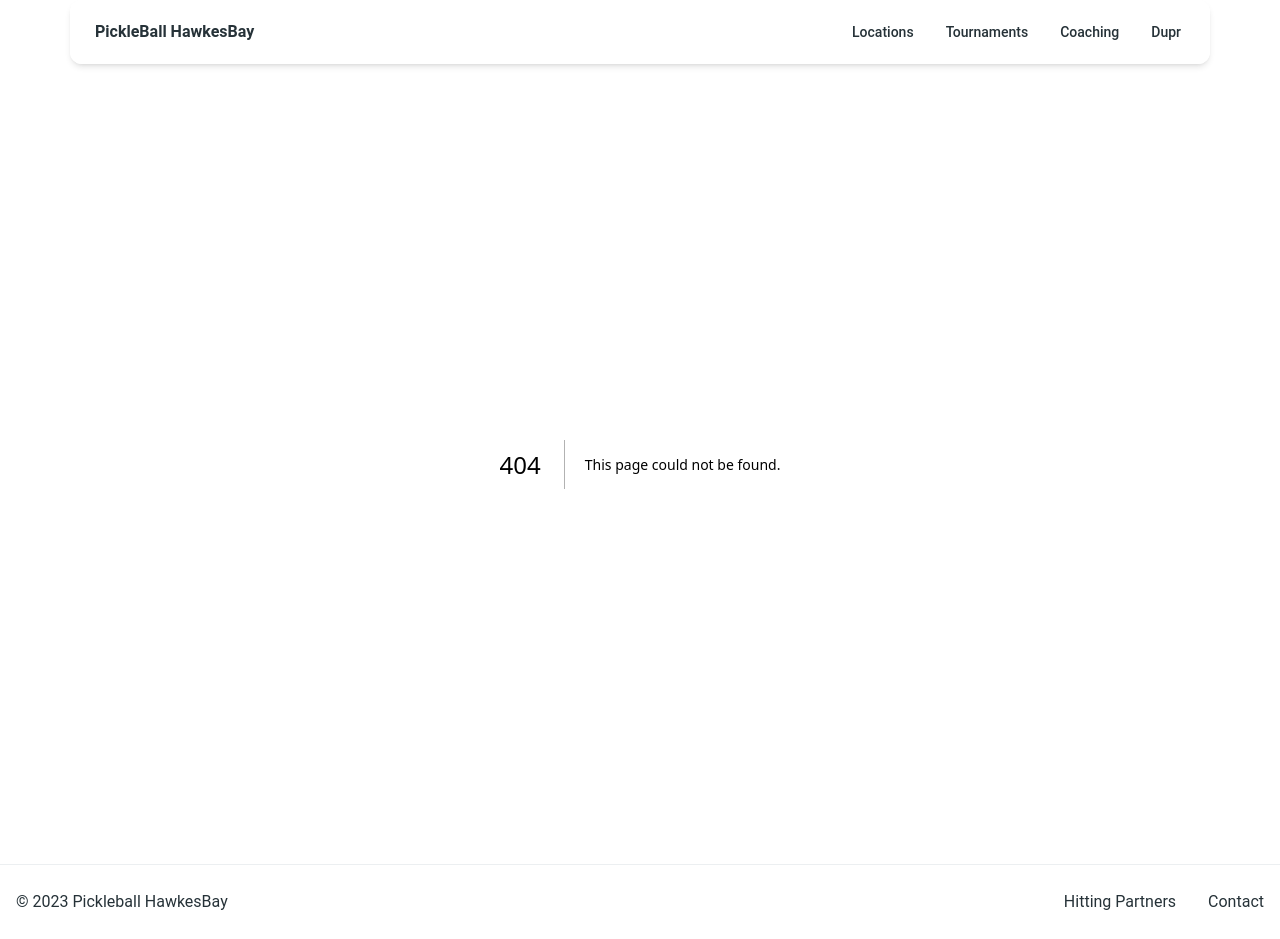
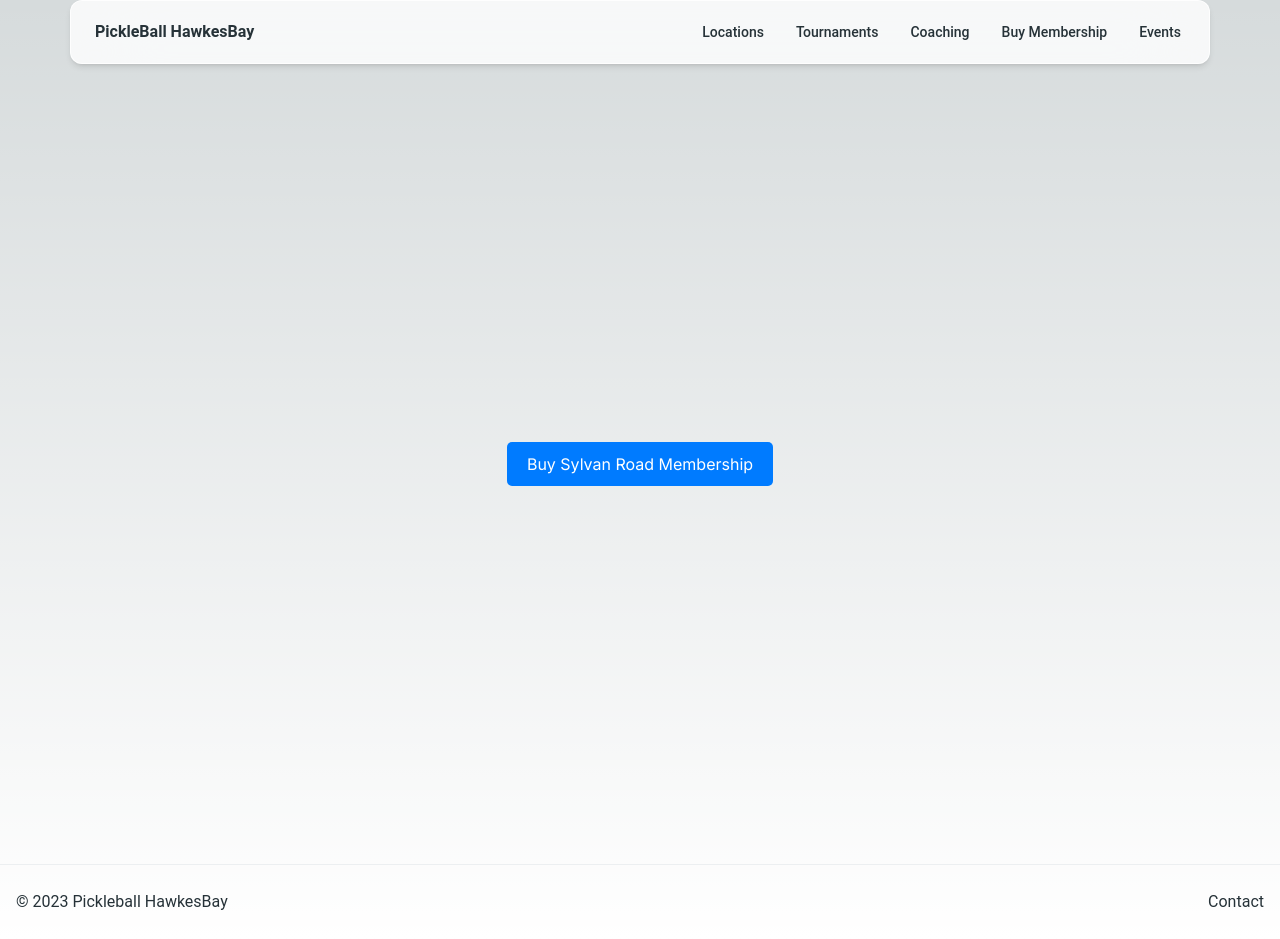
Before and after one commit to tom-mcIvor/pickleball-hawkes-bay, a Next.js app: page /new-membership in a window 1280 px wide. Before the commit this address had no page. Built offline with nearby package versions, Linux system fonts and the light colour scheme.

Commit message:
Update The League page structure and reduce white space

```diff
--- /dev/null
+++ b/src/app/events/the-league/page.tsx
@@ -0,0 +1,26 @@
+'use client';
+
+import React from 'react';
+import TheLeague from '@/components/TheLeague';
+import Script from 'next/script';
+
+const TheLeaguePage: React.FC = () => {
+  return (
+    <main className="flex min-h-screen flex-col items-center justify-center">
+      <div className="container">
+        <Script src="https://www.googletagmanager.com/gtag/js?id=G-4CYW9JNJ5Y" />
+        <Script id="google-analytics">
+          {`
+            window.dataLayer = window.dataLayer || [];
+            function gtag(){dataLayer.push(arguments);}
+            gtag('js', new Date());
+            gtag('config', 'G-4CYW9JNJ5Y');
+          `}
+        </Script>
+      </div>
+      <TheLeague />
+    </main>
+  );
+};
+
+export default TheLeaguePage;
--- /dev/null
+++ b/src/app/new-membership/page.tsx
@@ -0,0 +1,10 @@
+import React from 'react';
+import NewMembership from '@/components/NewMembership';
+
+export default function NewMembershipPage() {
+  return (
+    <main className="flex min-h-screen flex-col items-center justify-center p-24">
+      <NewMembership />
+    </main>
+  );
+}
--- /dev/null
+++ b/src/components/Events.tsx
@@ -0,0 +1,16 @@
+import React from 'react';
+
+function Events() {
+  return (
+    <div className="events-container">
+      <h2>Upcoming Events</h2>
+      <ul>
+        <li>Event 1 - Date & Time</li>
+        <li>Event 2 - Date & Time</li>
+        <li>Event 3 - Date & Time</li>
+      </ul>
+    </div>
+  );
+}
+
+export default Events;
--- a/src/components/Footer.tsx
+++ b/src/components/Footer.tsx
@@ -8,16 +8,6 @@ function Footer() {
         &copy; 2023 Pickleball HawkesBay
       </Typography>
       <ul className="flex flex-wrap items-center gap-y-2 gap-x-8">
-        <li>
-          <Typography
-            as="a"
-            href="hittingpartners"
-            color="blue-gray"
-            className="font-normal transition-colors hover:text-blue-500 focus:text-blue-500"
-          >
-            Hitting Partners
-          </Typography>
-        </li>
         <li>
           <Typography
             as="a"
--- a/src/components/HomeContent.tsx
+++ b/src/components/HomeContent.tsx
@@ -9,17 +9,8 @@ import { Carousel } from '@material-tailwind/react'
 function Home() {
   return (
     <>
-      <div className="h-auto w-auto">
-        <Carousel className="rounded-xl">
-            <iframe
-              title="vimeo-player"
-              src="https://player.vimeo.com/video/885921215?h=cf1be2f785"
-              width="100%"
-              height="100%"
-              frameBorder="0"
-              allowFullScreen
-              className="absolute inset-0 w-full h-full"
-            ></iframe>
+      <div>
+        <Carousel className="rounded-xl w-1/2 h-1/2">
           <Image src={garySwing} alt="garySwing" />
           <Image src={pickleBallCourts} alt="pickleBallCourts" />
           <Image src={garySwing} alt="garySwing" />
--- /dev/null
+++ b/src/components/MembershipForm.tsx
@@ -0,0 +1,49 @@
+import React, { useState } from 'react';
+
+const MembershipForm: React.FC = () => {
+  const [name, setName] = useState('');
+  const [email, setEmail] = useState('');
+  const [address, setAddress] = useState('');
+  const [phone, setPhone] = useState('');
+  const [paymentMethod, setPaymentMethod] = useState('');
+
+  const handleSubmit = (e: React.FormEvent) => {
+    e.preventDefault();
+    // Handle form submission logic here
+    console.log('Form submitted:', { name, email, address, phone, paymentMethod });
+  };
+
+  return (
+    <form onSubmit={handleSubmit} className="membership-form space-y-4">
+      <p className="text-red-500 mb-4">This form is not currently active. Please check back later for updates.</p>
+      <div className="flex flex-col">
+        <label className="mb-1 font-semibold">Name:</label>
+        <input type="text" value={name} onChange={(e) => setName(e.target.value)} required className="p-2 border rounded focus:outline-none focus:ring-2 focus:ring-blue-500" />
+      </div>
+      <div className="flex flex-col">
+        <label className="mb-1 font-semibold">Email:</label>
+        <input type="email" value={email} onChange={(e) => setEmail(e.target.value)} required className="p-2 border rounded focus:outline-none focus:ring-2 focus:ring-blue-500" />
+      </div>
+      <div className="flex flex-col">
+        <label className="mb-1 font-semibold">Address:</label>
+        <input type="text" value={address} onChange={(e) => setAddress(e.target.value)} required className="p-2 border rounded focus:outline-none focus:ring-2 focus:ring-blue-500" />
+      </div>
+      <div className="flex flex-col">
+        <label className="mb-1 font-semibold">Phone Number:</label>
+        <input type="tel" value={phone} onChange={(e) => setPhone(e.target.value)} required className="p-2 border rounded focus:outline-none focus:ring-2 focus:ring-blue-500" />
+      </div>
+      <div className="flex flex-col">
+        <label className="mb-1 font-semibold">Payment Method:</label>
+        <select value={paymentMethod} onChange={(e) => setPaymentMethod(e.target.value)} required className="p-2 border rounded focus:outline-none focus:ring-2 focus:ring-blue-500">
+          <option value="">Select a payment method</option>
+          <option value="credit-card">Credit Card</option>
+          <option value="paypal">PayPal</option>
+          <option value="bank-transfer">Bank Transfer</option>
+        </select>
+      </div>
+      <button type="submit" className="btn-primary w-full py-2 bg-blue-500 text-white rounded hover:bg-blue-600">Submit</button>
+    </form>
+  );
+};
+
+export default MembershipForm;
--- a/src/components/Nav.tsx
+++ b/src/components/Nav.tsx
@@ -48,9 +48,24 @@ function NavList() {
         color="blue-gray"
         className="p-1 font-medium"
       >
-        <a href="https://mydupr.com/" target="_blank" className="flex items-center hover:text-blue-500 transition-colors">
-          Dupr
+        <a href="/new-membership" className="flex items-center hover:text-blue-500 transition-colors">
+          Buy Membership
         </a>
+      </Typography>
+      <Typography
+        as="li"
+        variant="small"
+        color="blue-gray"
+        className="p-1 font-medium relative group"
+      >
+        <a href="#" className="flex items-center hover:text-blue-500 transition-colors">
+          Events
+        </a>
+        <ul className="absolute hidden group-hover:block bg-white shadow-lg p-2 space-y-2">
+          <li><a href="/events/the-league" className="block px-4 py-2 bg-blue-500 text-white rounded hover:bg-blue-600">The League</a></li>
+          <li><a href="/events/local-tournaments" className="block px-4 py-2 bg-blue-500 text-white rounded hover:bg-blue-600">Local Tournaments</a></li>
+          <li><a href="/events/casual-play" className="block px-4 py-2 bg-blue-500 text-white rounded hover:bg-blue-600">Casual Play</a></li>
+        </ul>
       </Typography>
     </ul>
   );
--- /dev/null
+++ b/src/components/NewMembership.tsx
@@ -0,0 +1,31 @@
+'use client';
+
+import React, { useState } from 'react';
+import MembershipForm from './MembershipForm';
+
+const NewMembership: React.FC = () => {
+  const [showForm, setShowForm] = useState(false);
+
+  return (
+    <div className="membership-container">
+      <button
+        className="btn-primary"
+        style={{ padding: '10px 20px', backgroundColor: '#007BFF', color: '#fff', border: 'none', borderRadius: '5px', cursor: 'pointer' }}
+        onClick={() => setShowForm(true)}
+      >
+        Buy Sylvan Road Membership
+      </button>
+
+      {showForm && (
+        <div className="fixed inset-0 bg-black bg-opacity-50 flex items-center justify-center z-50" onClick={() => setShowForm(false)}>
+          <div className="bg-white p-6 rounded shadow-lg relative" onClick={(e) => e.stopPropagation()}>
+            <button className="absolute top-2 right-2 text-gray-500 hover:text-gray-700" onClick={() => setShowForm(false)}>X</button>
+            <MembershipForm />
+          </div>
+        </div>
+      )}
+    </div>
+  );
+};
+
+export default NewMembership;
--- /dev/null
+++ b/src/components/TheLeague.tsx
@@ -0,0 +1,12 @@
+import React from 'react';
+
+const TheLeague: React.FC = () => {
+  return (
+    <div className="p-6">
+      <h2 className="text-2xl font-bold mb-4">The League</h2>
+      <p>Join The League to compete with the best players and improve your skills. Stay tuned for more details about upcoming matches and schedules.</p>
+    </div>
+  );
+};
+
+export default TheLeague;
```
